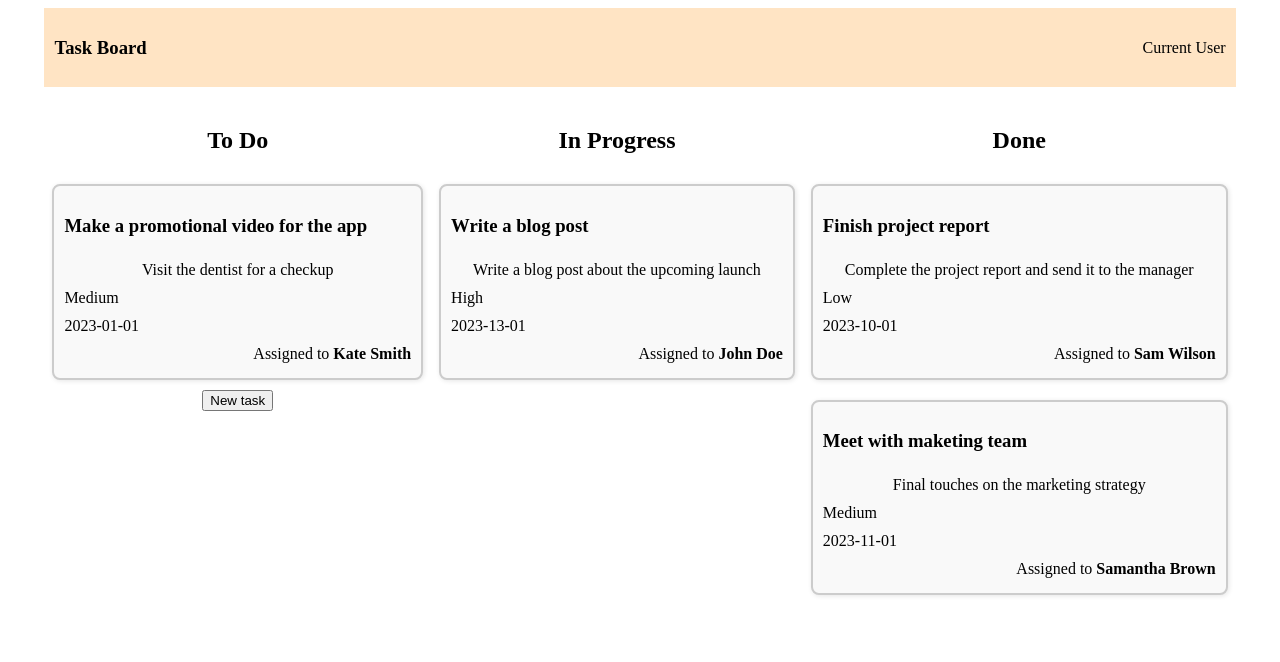
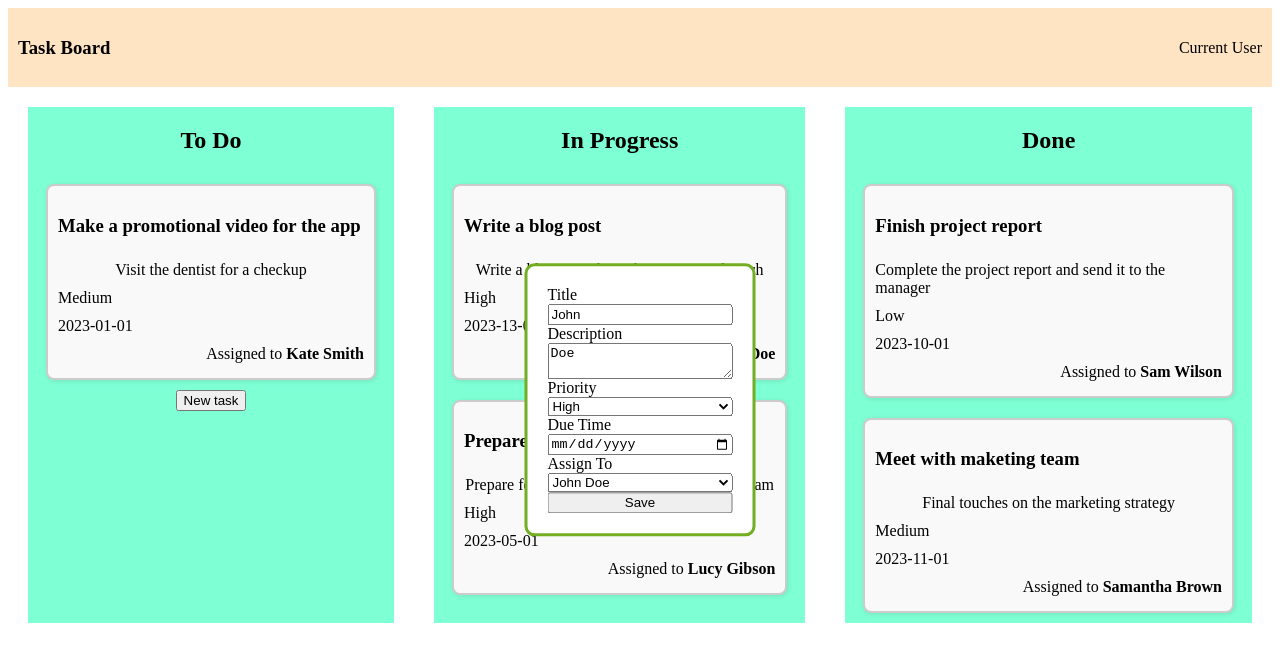
Before and after one commit to youssef-aitali/TaskBoard, a React (Vite) app: page / in a window 1280 px wide. Both pictures are taken after a click on the button "New task". Shown: the top 662 px of the page. Built offline with nearby package versions, Linux system fonts and the light colour scheme.

Commit message:
New Task Form Dialog Added

```diff
--- a/src/App.jsx
+++ b/src/App.jsx
@@ -1,5 +1,7 @@
 import TasksBoard from "./components/TasksBoard";
 import "./App.css";
+import { useState } from "react";
+import NewTaskForm from "./components/NewTaskForm";
 
 const initialTaskList = [
   {
@@ -32,11 +34,11 @@ const initialTaskList = [
   {
     id: 4,
     title: "Prepare for prelaunch meeting",
-    status: "in progress",
+    status: "In Progress",
     priority: "High",
     description: "Prepare for the prelaunch meeting with the team",
     dueDate: "2023-05-01",
-    assisgnee: "John Doe",
+    assisgnee: "Lucy Gibson",
   },
   {
     id: 5,
@@ -50,17 +52,28 @@ const initialTaskList = [
 ];
 
 function App() {
+  const [newTaskDialog, setNewTaskDialog] = useState(false);
+
+  const openAddTaskDialog = () => {
+    setNewTaskDialog(true);
+  };
+
   return (
     <>
-    <nav>
-      <h3>Task Board</h3>
-      <span>Current User</span>
+      <nav>
+        <h3>Task Board</h3>
+        <span>Current User</span>
       </nav>
-    <div className="container">
-      <TasksBoard type="To Do" tasksList={initialTaskList}/>
-      <TasksBoard type="In Progress" tasksList={initialTaskList}/>
-      <TasksBoard type="Done" tasksList={initialTaskList}/>
-    </div>
+      <div className="container">
+        <TasksBoard
+          type="To Do"
+          tasksList={initialTaskList}
+          openNewTaskForm={openAddTaskDialog}
+        />
+        <TasksBoard type="In Progress" tasksList={initialTaskList} />
+        <TasksBoard type="Done" tasksList={initialTaskList} />
+      </div>
+      {newTaskDialog && <NewTaskForm />}
     </>
   );
 }
--- /dev/null
+++ b/src/components/NewTaskForm.css
@@ -0,0 +1,16 @@
+.newTaskForm-container {
+  position: fixed;
+  top: 50%;
+  left: 50%;
+  transform: translate(-50%, -50%);
+  border: 3px solid #73AD21;
+  border-radius: 10px;
+  padding: 20px;
+  background-color: white;
+  z-index: 999;
+}
+
+.newTaskForm-container form {
+  display: flex;
+  flex-direction: column;
+}
--- /dev/null
+++ b/src/components/NewTaskForm.jsx
@@ -0,0 +1,43 @@
+import "./NewTaskForm.css";
+
+const NewTaskForm = () => {
+  return (
+    <div className="newTaskForm-container">
+      <form>
+        <>
+          <label for="fname">Title</label>
+          <input type="text" id="fname" name="fname" value="John" />
+        </>
+        <>
+          <label for="lname">Description</label>
+          <textarea type="text" id="lname" name="lname" value="Doe" />
+        </>
+        <>
+          <label for="priority">Priority</label>
+          <select id="prioriy">
+            <option value="High">High</option>
+            <option value="Medium">Medium</option>
+            <option value="Low">Low</option>
+          </select>
+        </>
+        <>
+          <label for="lname">Due Time</label>
+          <input type="date" id="lname" name="lname" value="Doe" />
+        </>
+        <>
+          <label for="lname">Assign To</label>
+          <select id="prioriy">
+            <option value="John Doe">John Doe</option>
+            <option value="Kate Smith">Medium</option>
+            <option value="Sam Wilson">Sam Wilson</option>
+            <option value="Lucy Gibson">Lucy Gibson</option>
+            <option value="Samantha Brown">Samantha Brown</option>
+          </select>
+        </>
+        <input type="submit" value="Save" />
+      </form>
+    </div>
+  );
+};
+
+export default NewTaskForm;
--- a/src/components/TasksBoard.css
+++ b/src/components/TasksBoard.css
@@ -3,4 +3,6 @@
     flex-direction: column;
     align-items: center;
     margin: 20px;
+    background-color: aquamarine;
+    padding: 0 30px;
 }
--- a/src/components/TasksBoard.jsx
+++ b/src/components/TasksBoard.jsx
@@ -1,14 +1,16 @@
 import TaskCard from "./TaskCard";
 import "./TasksBoard.css";
 
-const TasksBoard = ({ type, tasksList }) => {
+const TasksBoard = ({ type, tasksList, openNewTaskForm }) => {
   return (
     <div className="tasks-board-container">
       <h2>{type}</h2>
-      {tasksList.filter(t => t.status === type).map((t) => (
-        <TaskCard task={t} key={t.id} />
-      ))}
-      {type==="To Do" && <button>New task</button>}
+      {tasksList
+        .filter((t) => t.status === type)
+        .map((t) => (
+          <TaskCard task={t} key={t.id} />
+        ))}
+      {type === "To Do" && <button onClick={openNewTaskForm}>New task</button>}
     </div>
   );
 };
```
